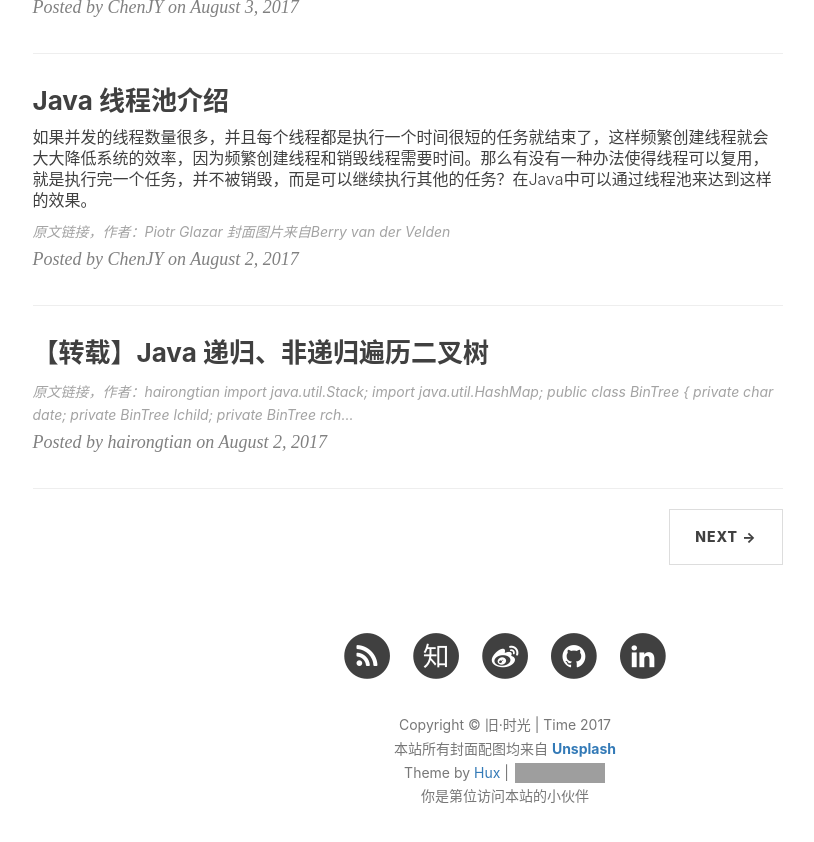
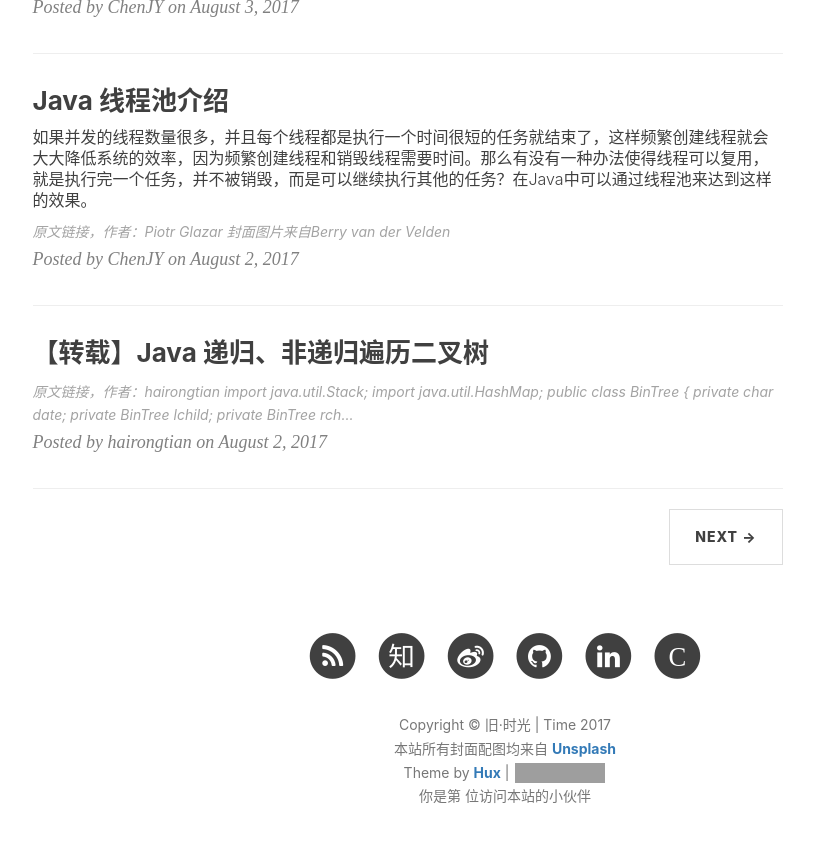
Before and after one commit to jiayangchen/jiayangchen.github.io, a Jekyll site: the page built from index.html, in a window 1280 px wide and 900 px high, scrolled down 3536 px. Shown: the top 842 px of the window, without its empty margins (135-949 px from the left). Built offline with Jekyll 4.4.1, drawn with Linux system fonts in a browser that asks for light colours; nearby versions of some CDN libraries; the list of posts is cut into pages by our own code; comment, search, counter and statistics services are not loaded; grey boxes are pictures that could not be loaded.

Commit message:
update csdn link

```diff
--- a/_config.yml
+++ b/_config.yml
@@ -16,6 +16,7 @@ github_username:    jiayangchen
 #twitter_username:  huxpro
 #facebook_username:  jiayangchen
 linkedin_username:  嘉扬-陈-04463a117
+csdn_username: chen_kkw
 
 # Build settings
 # from 2016, 'pygments' is unsupported on GitHub Pages. Use 'rouge' for highlighting instead.
--- a/_includes/footer.html
+++ b/_includes/footer.html
@@ -78,19 +78,29 @@
                         </a>
                     </li>
                     {% endif %}
+                    {% if site.csdn_username %}
+                    <li>
+                        <a target="_blank" href="http://http://blog.csdn.net/{{ site.csdn_username }}">
+                            <span class="fa-stack fa-lg">
+                                <i class="fa fa-circle fa-stack-2x"></i>
+                                <i class="fa  fa-stack-1x fa-inverse">C</i>
+                            </span>
+                        </a>
+                    </li>
+                    {% endif %}
                 </ul>
                 <p class="copyright text-muted">
                     Copyright &copy; {{ site.title }} {{ site.time | date: '%Y' }}
                     <br>
                     本站所有封面配图均来自 <a href="https://unsplash.com/" target="_blank"><b>Unsplash</b></a>
                     <br>
-                     Theme by <a href="http://huangxuan.me">Hux</a> |
+                     Theme by <a href="http://huangxuan.me"><b>Hux</b></a> |
                      <iframe
                         style="margin-left: 2px; margin-bottom:-5px;"
                         frameborder="0" scrolling="0" width="91px" height="20px"
                         src="https://ghbtns.com/github-btn.html?user=huxpro&repo=huxpro.github.io&type=star&count=true">
                     </iframe><br>
-                    <span id="busuanzi_container_site_uv">你是第<span id="busuanzi_value_site_uv"></span>位访问本站的小伙伴</span>
+                    <span id="busuanzi_container_site_uv">你是第 <b><span id="busuanzi_value_site_uv"></span></b> 位访问本站的小伙伴</span>
                 </p>
             </div>
         </div>
```
